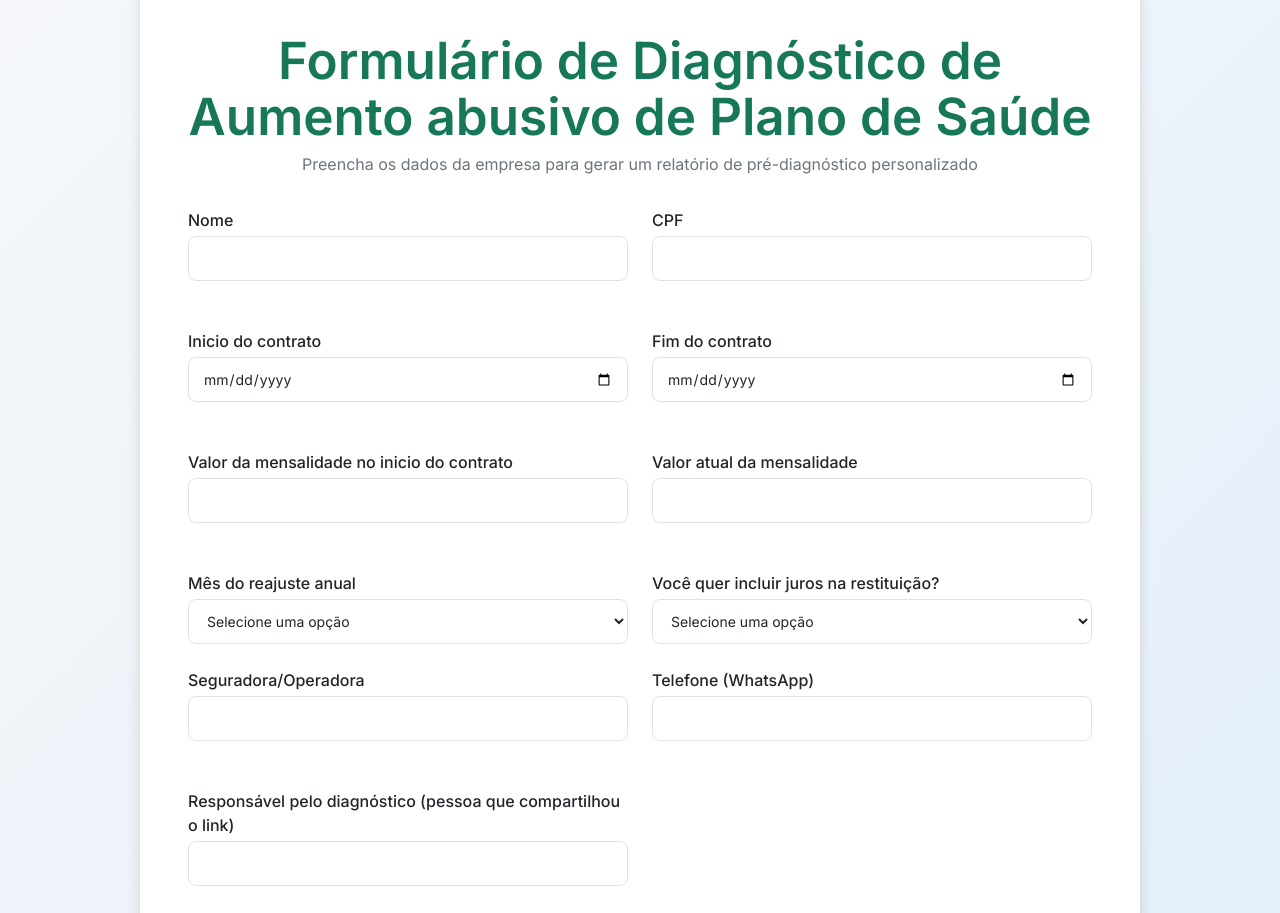
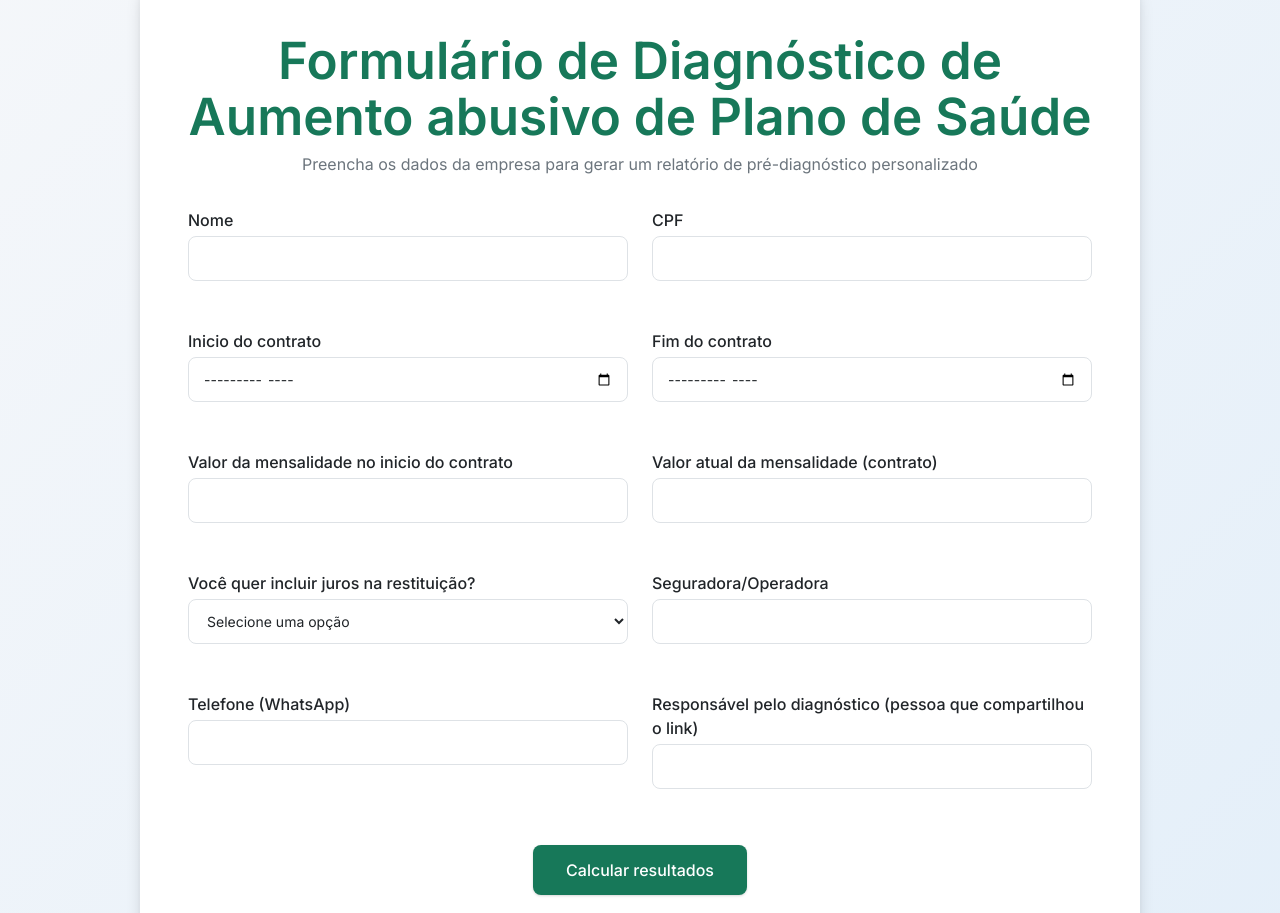
Before and after one commit to MarvynMark/gerador-pre-diagnotico-empresarial, a website built with Vite: page pages/form-medico.html in a window 1280 px wide. Shown: the part 96-1009 px from the top of the page. Built offline with nearby package versions, Linux system fonts and the light colour scheme.

Commit message:
ajuste no formulário de plano de saúde

```diff
--- a/pages/form-medico.html
+++ b/pages/form-medico.html
@@ -25,7 +25,7 @@
         <p>Preencha os dados da empresa para gerar um relatório de pré-diagnóstico personalizado</p>
       </header>
 
-      <form id="diagnosticMedicoForm" class="customTooltipAlvo">
+      <form id="diagnosticMedicoForm">
         <input type="text" id="tipoFormulario" name="tipoFormulario" value="medico" hidden>
 
         <div class="form-grid">
@@ -43,13 +43,13 @@
 
           <div class="form-group">
             <label for="inicioContrato">Inicio do contrato</label>
-            <input type="date" id="inicioContrato" name="inicioContrato" required>
+            <input type="month" id="inicioContrato" name="inicioContrato" required>
             <span class="error-message" id="inicioContrato-error"></span>
           </div>
 
           <div class="form-group">
             <label for="fimContrato">Fim do contrato</label>
-            <input type="date" id="fimContrato" name="fimContrato" required>
+            <input type="month" id="fimContrato" name="fimContrato" required>
             <span class="error-message" id="fimContrato-error"></span>
           </div>
 
@@ -60,28 +60,9 @@
           </div>
 
           <div class="form-group">
-            <label for="valorAtualMensalidade">Valor atual da mensalidade</label>
+            <label for="valorAtualMensalidade">Valor atual da mensalidade (contrato)</label>
             <input type="text" id="valorAtualMensalidade" name="valorAtualMensalidade" class="money" required>
             <span class="error-message" id="valorAtualMensalidade-error"></span>
-          </div>
-
-           <div class="form-group">
-            <label for="mesDoReajusteAnual">Mês do reajuste anual</label>
-            <select id="mesDoReajusteAnual" name="mesDoReajusteAnual" required>
-              <option value="">Selecione uma opção</option>
-              <option value="1">Janeiro</option>
-              <option value="2">Fevereiro</option>
-              <option value="3">Março</option>
-              <option value="4">Abril</option>
-              <option value="5">Maio</option>
-              <option value="6">Junho</option>
-              <option value="7">Julho</option>
-              <option value="8">Agosto</option>
-              <option value="9">Setembro</option>
-              <option value="10">Outubro</option>
-              <option value="11">Novembro</option>
-              <option value="12">Dezembro</option>
-            </select>
           </div>
 
            <div class="form-group">
@@ -114,7 +95,7 @@
         </div>
 
         <div class="form-actions">
-          <button type="submit" id="submitButton" class="btn-primary" disabled style="cursor: not-allowed;">
+          <button type="submit" id="submitButton" class="btn-primary">
             <span class="btn-text">Calcular resultados</span>
             <span class="spinner hidden"></span>
           </button>
```
